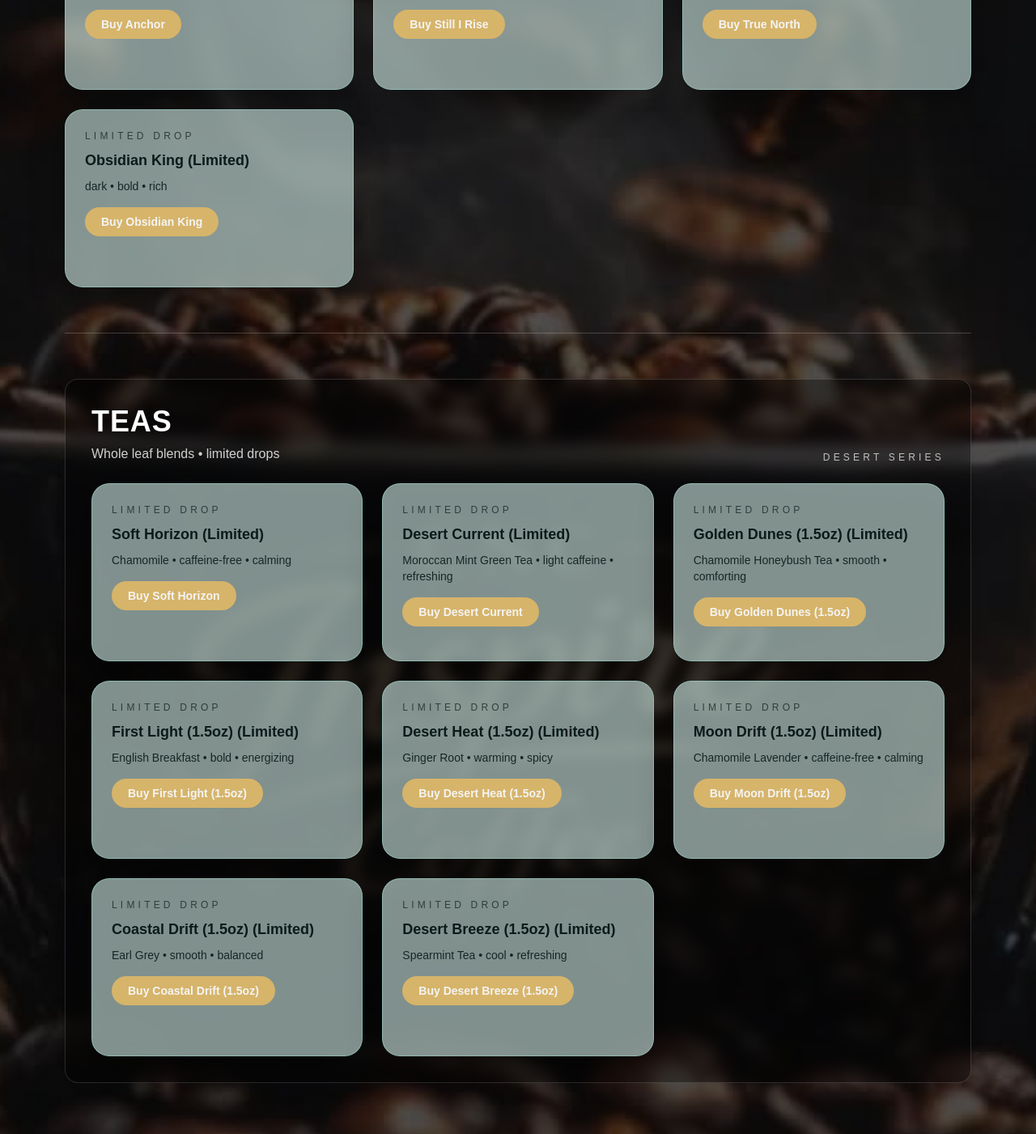
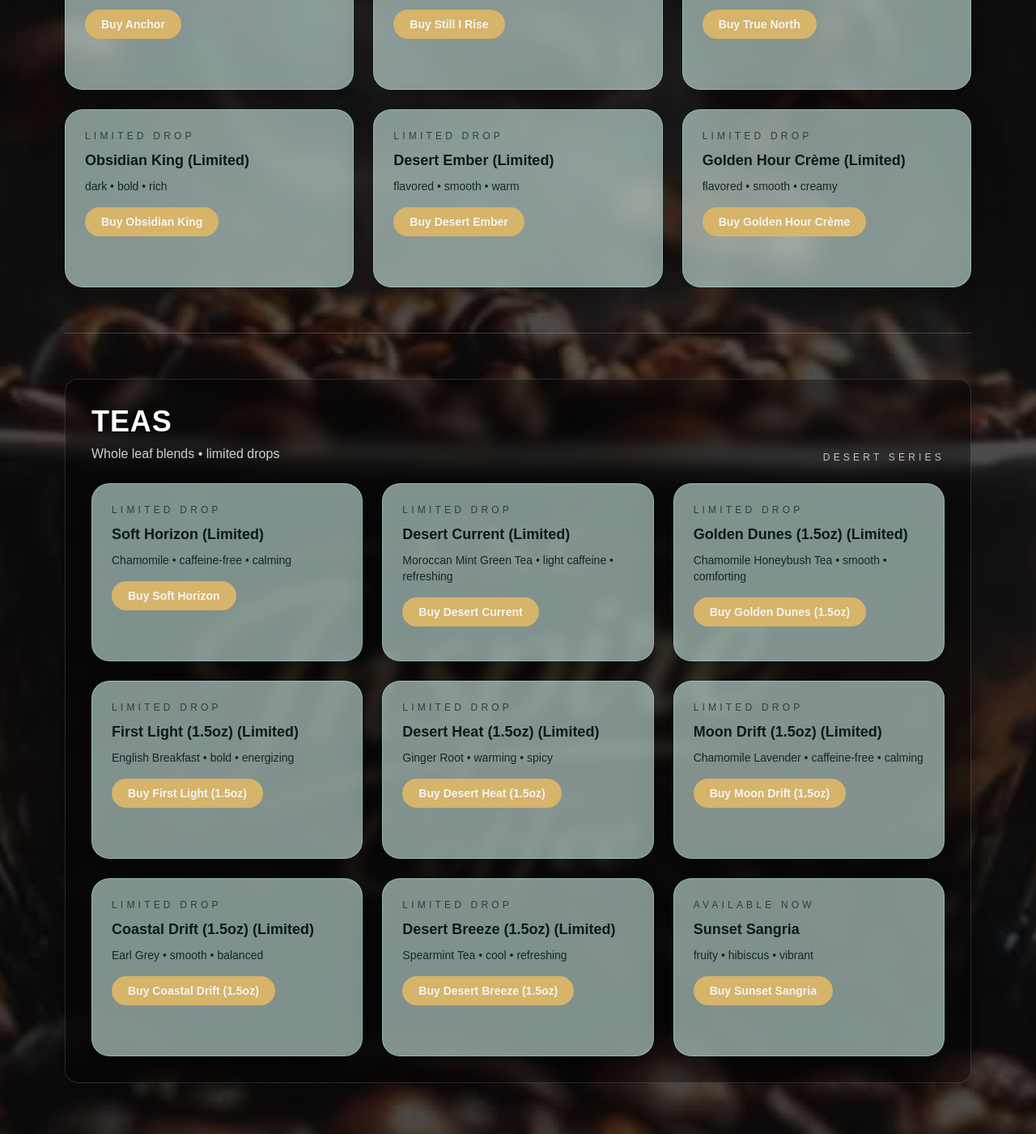
Before and after one commit to caylamarchand-lgtm/cnc-inspire-coffee, a Next.js app: page / in a window 1280 px wide. Shown: the part 1480-2881 px from the top of the page at 81% size. Built offline with nearby package versions, Linux system fonts and the light colour scheme; no server answers; the database is empty.

Commit message:
Update products and teas

```diff
--- a/app/page.tsx
+++ b/app/page.tsx
@@ -139,6 +139,21 @@ const COFFEES: Coffee[] = [
   limited: true,
   stripe: "https://buy.stripe.com/bJe3cv93Y9B1bmLfo3efC0i",
 },
+{
+  id: "desert-ember",
+  name: "Desert Ember",
+  notes: "flavored • smooth • warm",
+  limited: true,
+  stripe: "https://buy.stripe.com/eVqeVd2FAeVl4Yn0t9efC0y",
+},
+{
+  id: "golden-hour-creme",
+  name: "Golden Hour Crème",
+  notes: "flavored • smooth • creamy",
+  limited: true,
+  stripe: "https://buy.stripe.com/8x200j5RM6oPaiH3FlefC0z",
+},
+
 
   // TEAS (kept in the same array - totally fine)
   {
@@ -198,9 +213,16 @@ const COFFEES: Coffee[] = [
   limited: true,
   stripe: "https://buy.stripe.com/dRmbJ13JE8wXgH50t9efC0w",
 },
+{
+  id: "sunset-sangria",
+  name: "Sunset Sangria",
+  notes: "fruity • hibiscus • vibrant",
+  limited: false,
+  stripe: "https://buy.stripe.com/bJe7sL4NI7sT3UjejZefC0A",
+},
 ];
 
-const TEA_IDS = ["soft-horizon", "desert-current","golden-dunes-15","first-light-15","desert-heat-15","moon-drift-15","coastal-drift-15","desert-breeze-15"];
+const TEA_IDS = ["soft-horizon", "desert-current","golden-dunes-15","first-light-15","desert-heat-15","moon-drift-15","coastal-drift-15","desert-breeze-15","sunset-sangria"];
 
 const TEAS = COFFEES.filter((p) => TEA_IDS.includes(p.id));
 const COFFEE_ONLY = COFFEES.filter((p) => !TEA_IDS.includes(p.id));
```
